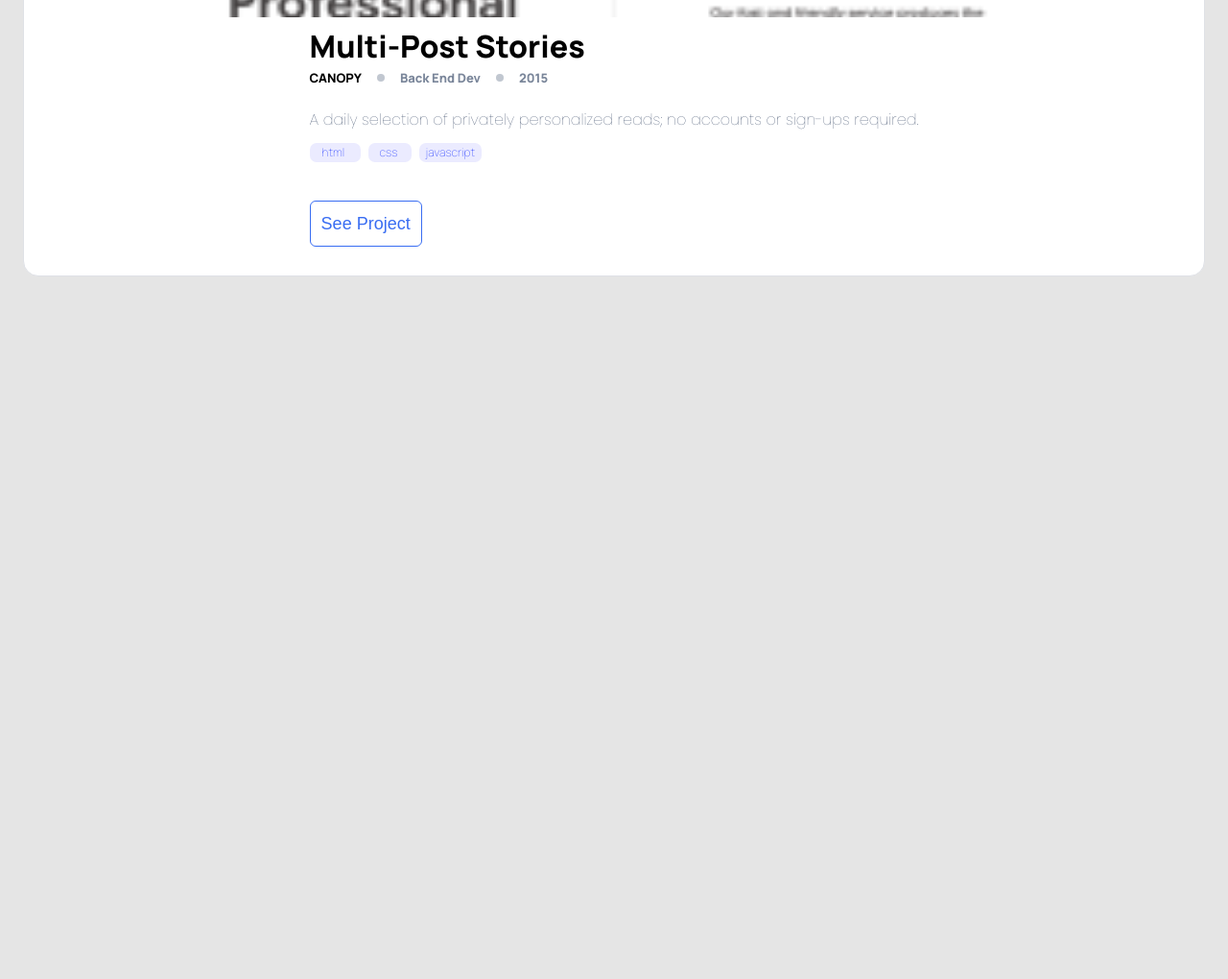
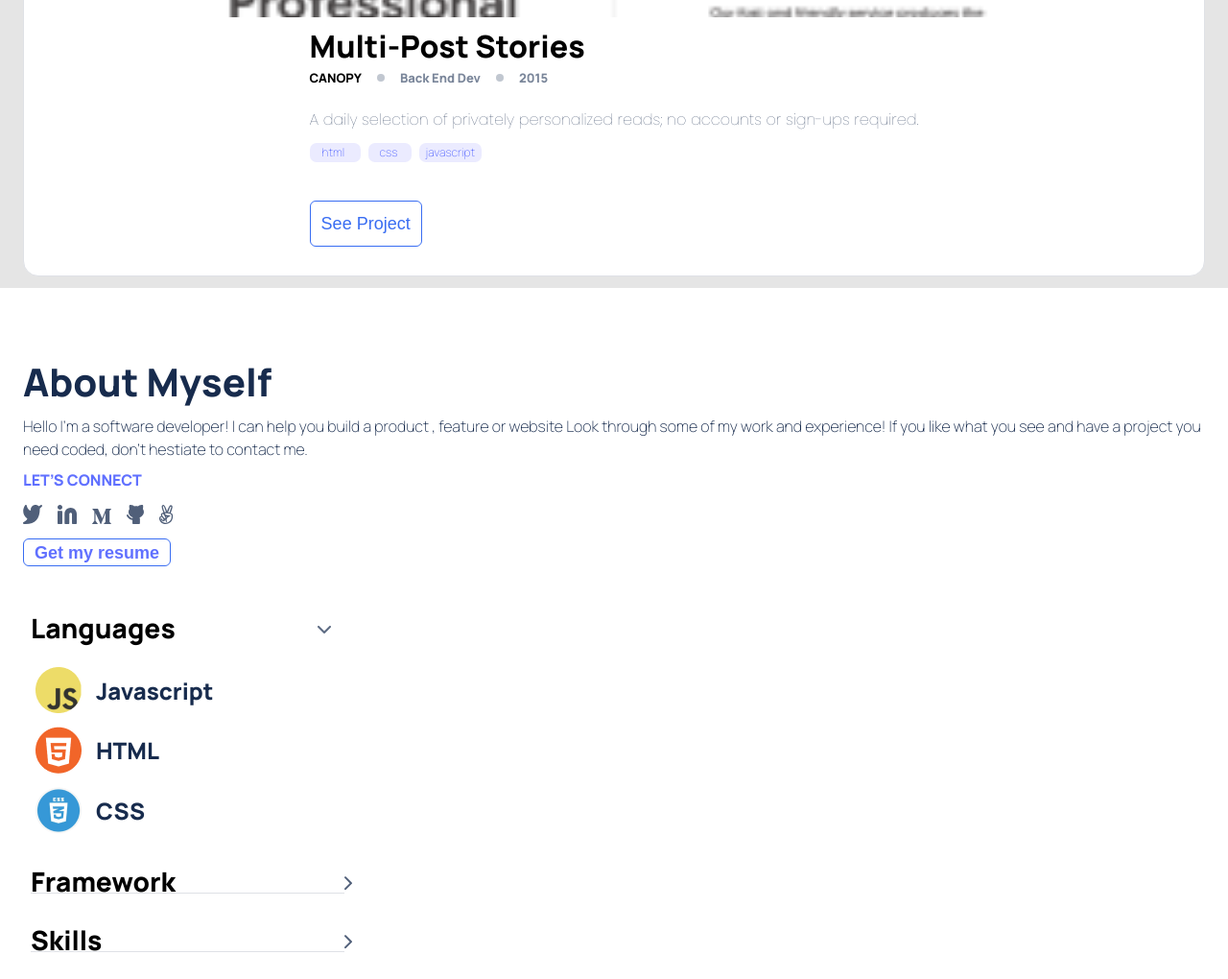
Before and after one commit to rotimiazeez/my-portfolio, a website: page index.html in a window 1280 px wide. Shown: the part 3042-4062 px from the top of the page at 96% size. Before the commit the page ends 3342 px from the top, so only its background shows below. Drawn offline with Linux system fonts and the light colour scheme.

Commit message:
feat: Add about me section with ul and li tags where necessary

```diff
--- a/index.html
+++ b/index.html
@@ -193,6 +193,68 @@
             </div>
         </article>
     </div>
+
+    <section class="background-white pad-24">
+        <h3 class="pad-top-15 font-size-40 font-weight-800 line-height-52 slategray margin-bottom-8 pad-top-1em">
+            About Myself
+        </h3>
+        <p class="font-size-16 font-weight-500 line-height-24 slategray margin-bottom-8">
+            Hello I’m a software developer! I can help you build a product , feature or website Look through some of my
+            work and experience! If you like what you see and have a project you need coded, don’t hestiate to contact
+            me.
+        </p>
+        <p class="dodgerblue font-size-16 font-weight-700 line-height-24 margin-bottom-8">LET’S CONNECT</p>
+        <div class="d-flex font-size-24 slategray margin-bottom-8">
+            <a href="#" class=""><img src="/assets/twitter.svg" alt="twitter icon"></a>
+            <a href="#" class="margin-left-16"><img src="/assets/linkedin.svg" alt="linkedin icon"></a>
+            <a href="#" class="margin-left-16"><img src="/assets/medium.svg" alt="medium icon"></a>
+            <a href="#" class="margin-left-16"><img src="/assets/git.svg" alt="git icon"></a>
+            <a href="#" class="margin-left-16"><img src="/assets/angelist.svg" alt="angellist icon"></a>
+        </div>
+        <button type="button" class="button dodgerblue border height-29 font-weight-600 font-size-18 line-height-24">Get
+            my
+            resume</button>
+        <div class="pad-0">
+            <ul>
+                <li>
+                    <div class="d-flex">
+                        <h4 class="margin-top-28 font-size-28 line-height-24 margin-left-8 pad-t-8 black">
+                            Languages
+                        </h4>
+                        <img src="/assets/Union.svg" alt="arrow down" class="pad-top-2em margin-left-9e">
+                    </div>
+                    <ul>
+                        <li class="about d-flex align-center margin-top-28">
+                            <img src="./assets/Ellipse-js.png" alt="js logo" class="about-logo margin-left-12">
+                            <p class="logo-text font-size-24 font-weight-700 slategray margin-left-14">Javascript</p>
+                        </li>
+                        <li class="about d-flex align-center margin-top-12">
+                            <img src="./assets/Ellipse-ht.png" alt="js logo" class="about-logo margin-left-12">
+                            <p class="logo-text font-size-24 font-weight-700 slategray margin-left-14">HTML</p>
+                        </li>
+                        <li class="about d-flex align-center margin-top-12">
+                            <img src="./assets/Ellipse-cs.png" alt="js logo" class="about-logo margin-left-12">
+                            <p class="logo-text font-size-24 font-weight-700 slategray margin-left-14">CSS</p>
+                        </li>
+                    </ul>
+                </li>
+                <li class="d-flex">
+                    <h5 class="margin-top-28 font-size-28 line-height-24 margin-left-8 pad-t-8 black border-btm">
+                        Framework
+                    </h5>
+                    <img src="/assets/Union1.svg" alt="arrow left" class="pad-top-2em">
+                </li>
+                <li class="d-flex">
+                    <h6 class="margin-top-28 font-size-28 line-height-24 margin-left-8 pad-t-8 black border-btm">
+                        Skills
+                    </h6>
+                    <img src="/assets/Union1.svg" alt="arrow left" class="pad-top-2em">
+                </li>
+            </ul>
+
+        </div>
+
+    </section>
 </body>
 
 </html>
```
Also changed, not shown: assets/Union.svg (added), assets/Union1.svg (added).
